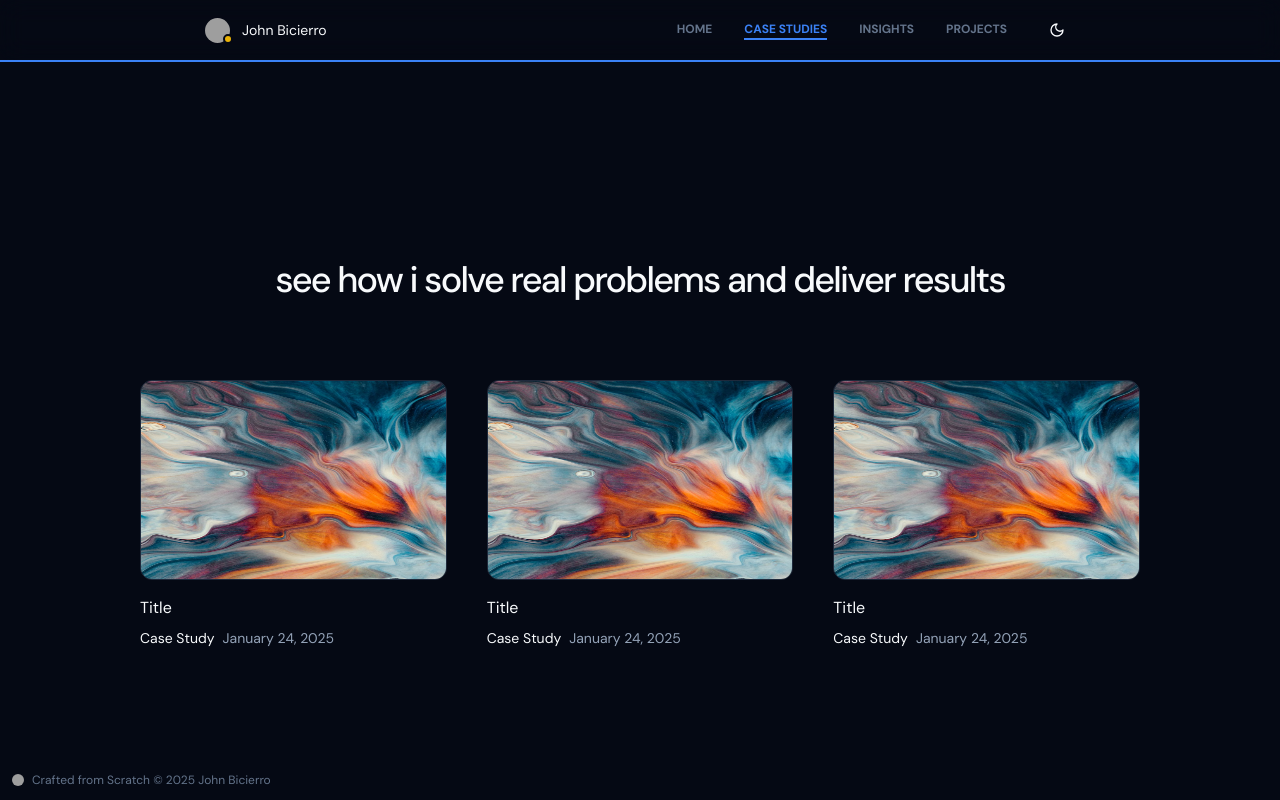
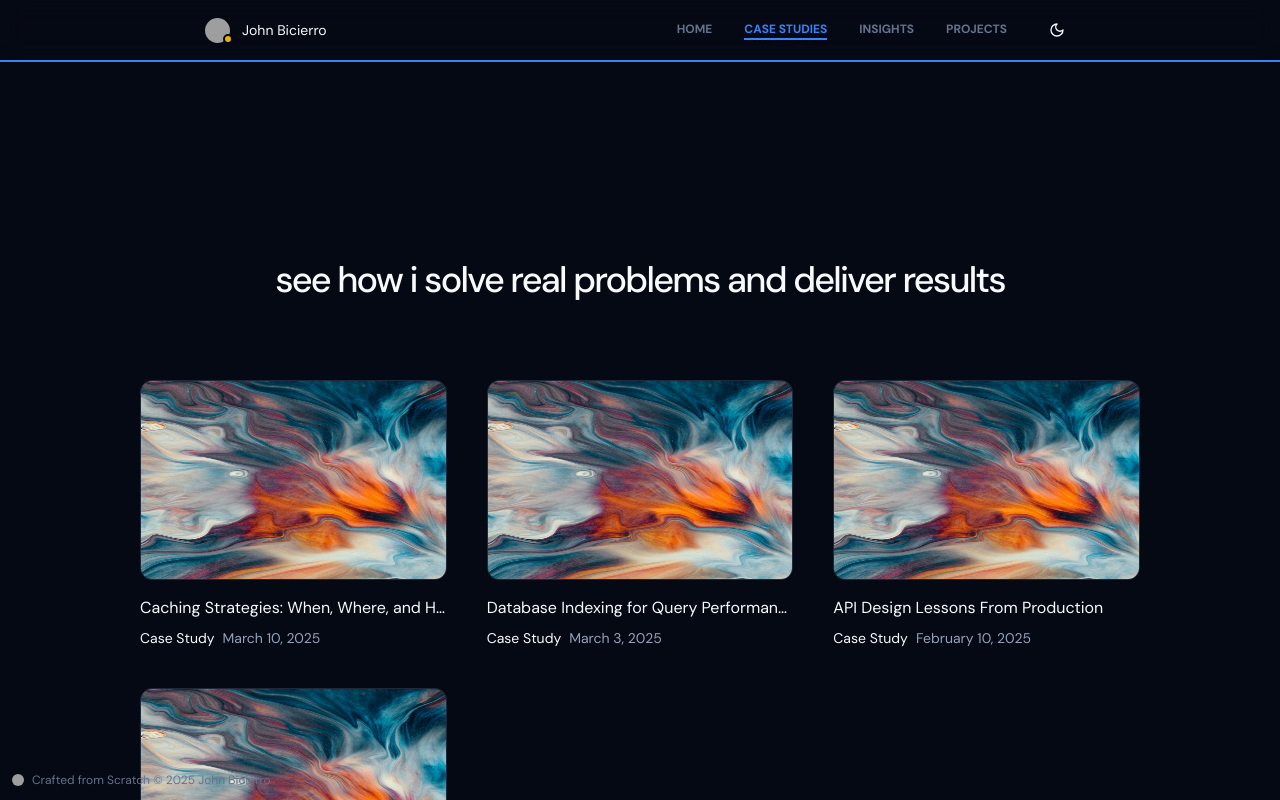
Before and after one commit to jkbicierro/next-portfolio, a Next.js app: page /studies in a window 1280 px wide. Shown: the top 800 px of the page. Built offline with nearby package versions, Linux system fonts and the light colour scheme; grey boxes are pictures that could not be loaded.

Commit message:
feat: implement dynamic rendering of case study cards with metadata

```diff
--- a/src/app/studies/page.tsx
+++ b/src/app/studies/page.tsx
@@ -1,6 +1,9 @@
 import React from "react";
 import { Metadata } from "next";
 import Image from "next/image";
+import { getAllStudies } from "@/lib/studies";
+import { format, parseISO } from "date-fns";
+import Link from "next/link";
 
 export const metadata: Metadata = {
   title: "Case Studies - John Bicierro",
@@ -9,6 +12,7 @@ export const metadata: Metadata = {
 };
 
 export default function Page() {
+  const studies = getAllStudies();
   return (
     <main className="px-[20px]">
       <section className="py-[200px] flex flex-col items-center">
@@ -16,7 +20,8 @@ export default function Page() {
 
         <div className="mt-20 w-full lg:w-[1000px]">
           <div className="grid grid-cols-1 lg:grid-cols-3 gap-10">
-            {/* Cards */}
+            {studies.map((study) => (
+              <Link key={study.slug} href={`/studies/${study.slug}`}>
                 <div className="w-full">
                   <Image
                     src={"/assets/liquid/1.png"}
@@ -26,49 +31,17 @@ export default function Page() {
                     className="border rounded-xl h-[200px] w-full"
                   />
 
-              <h6 className="mt-4 truncate">Title</h6>
+                  <h6 className="mt-4 truncate">{study.title}</h6>
 
                   <div className="mt-2 flex items-center gap-2">
-                <small>Case Study</small>
-                <small className="text-slate-400">January 24, 2025</small>
+                    <small>{study.type}</small>
+                    <small className="text-slate-400">
+                      {study.date ? format(parseISO(study.date), "MMMM d, yyyy") : ""}
+                    </small>
                   </div>
                 </div>
-
-            {/* Cards */}
-            <div className="w-full">
-              <Image
-                src={"/assets/liquid/1.png"}
-                height={800}
-                width={800}
-                alt="Liquid project"
-                className="border rounded-xl h-[200px] w-full"
-              />
-
-              <h6 className="mt-4 truncate">Title</h6>
-
-              <div className="mt-2 flex items-center gap-2">
-                <small>Case Study</small>
-                <small className="text-slate-400">January 24, 2025</small>
-              </div>
-            </div>
-
-            {/* Cards */}
-            <div className="w-full">
-              <Image
-                src={"/assets/liquid/1.png"}
-                height={800}
-                width={800}
-                alt="Liquid project"
-                className="border rounded-xl h-[200px] w-full"
-              />
-
-              <h6 className="mt-4 truncate">Title</h6>
-
-              <div className="mt-2 flex items-center gap-2">
-                <small>Case Study</small>
-                <small className="text-slate-400">January 24, 2025</small>
-              </div>
-            </div>
+              </Link>
+            ))}
           </div>
         </div>
       </section>
```
Lines whose indentation alone changed are shown as unchanged.
